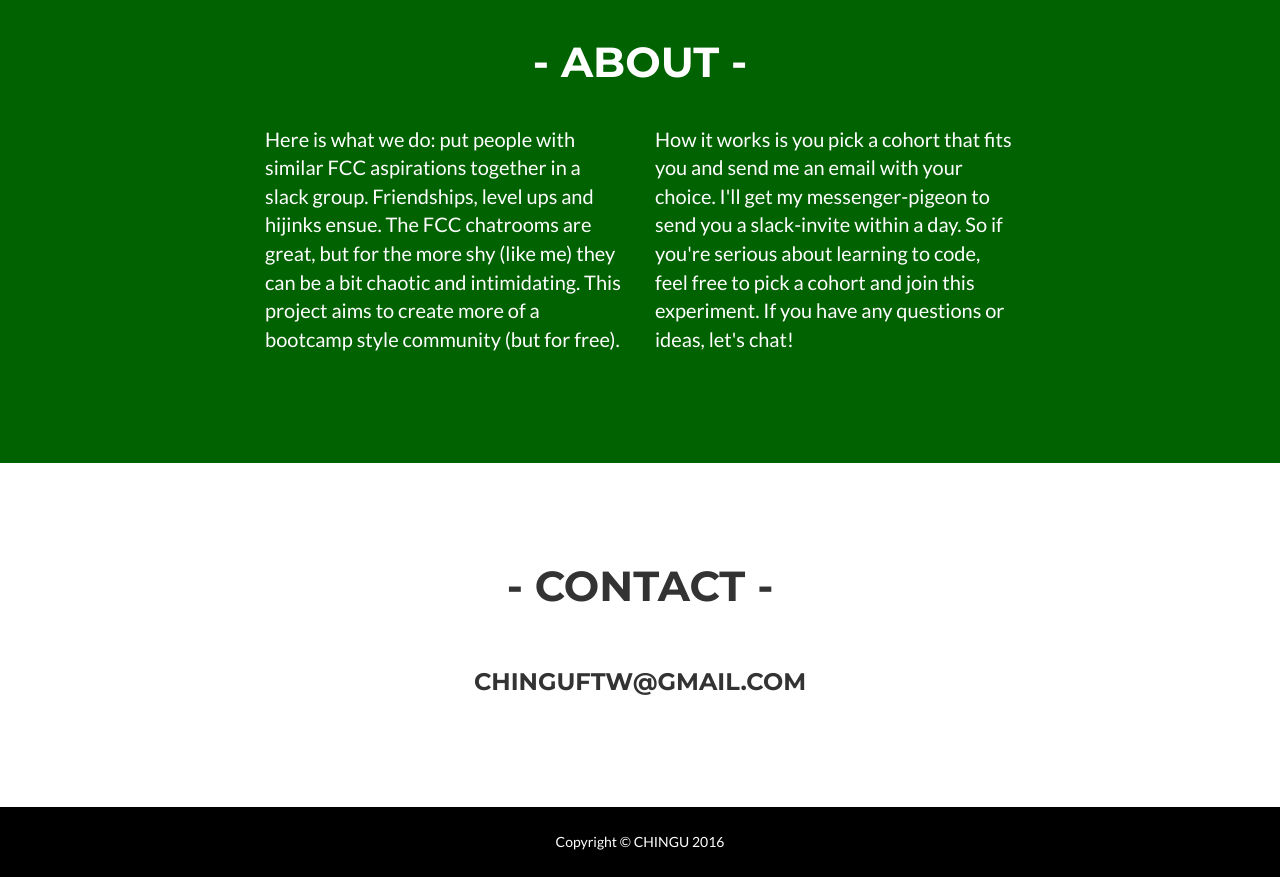
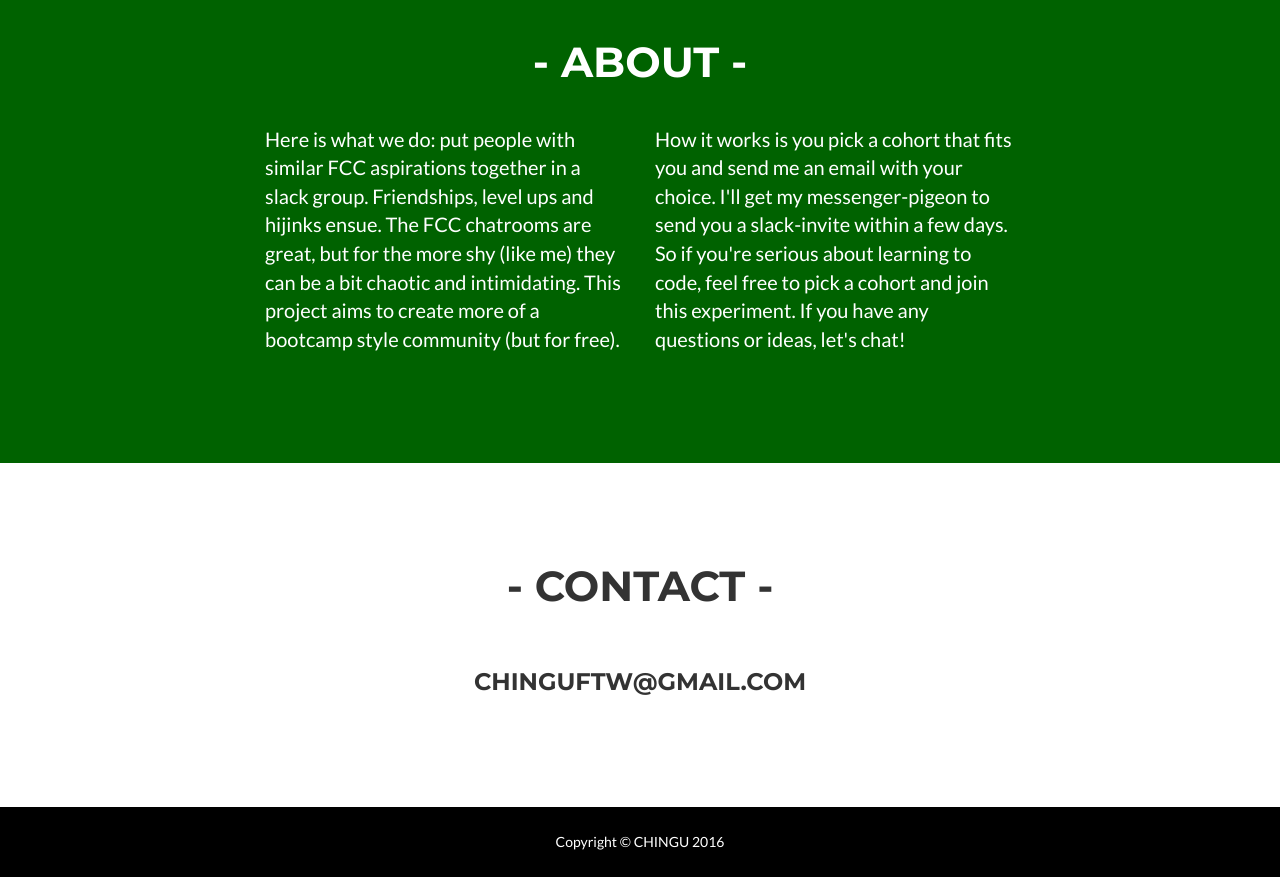
Before and after one commit to tropicalchancer/projectus, a website: page index.html in a window 1280 px wide. Shown: the part 1320-2197 px from the top of the page. Drawn offline with nearby package versions, Linux system fonts and the light colour scheme.

Commit message:
New cohort redpandas

```diff
--- a/index.html
+++ b/index.html
@@ -145,7 +145,7 @@
                     <p>Here is what we do: put people with similar FCC aspirations together in a slack group. Friendships, level ups and hijinks ensue. The FCC chatrooms are great, but for the more shy (like me) they can be a bit chaotic and intimidating. This project aims to create more of a bootcamp style community (but for free).</p>
                 </div>
                 <div class="col-lg-4">
-                    <p>How it works is you pick a cohort that fits you and send me an email with your choice. I'll get my messenger-pigeon to send you a slack-invite within a day. So if you're serious about learning to code, feel free to pick a cohort and join this experiment. If you have any questions or ideas, let's chat!  </p>
+                    <p>How it works is you pick a cohort that fits you and send me an email with your choice. I'll get my messenger-pigeon to send you a slack-invite within a few days. So if you're serious about learning to code, feel free to pick a cohort and join this experiment. If you have any questions or ideas, let's chat!  </p>
                 </div>
 
 
```
Also changed, not shown: img/portfolio/addcohort.png, img/portfolio/cabin.png (deleted), img/portfolio/cake.png (deleted), img/portfolio/fox.png, img/portfolio/game.png (deleted), img/portfolio/raccoon.png, img/portfolio/safe.png (deleted), img/portfolio/submarine.png (deleted).
